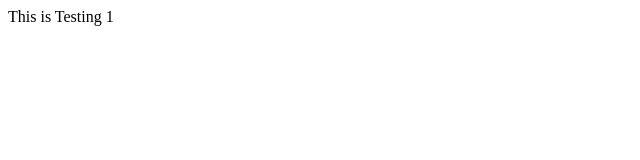
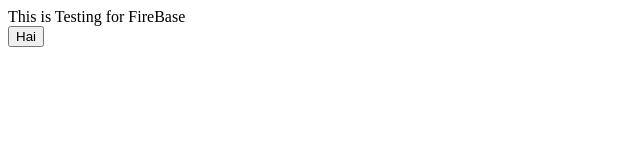
Before and after one commit to Rishikathron/FireBase_DeployTest, a plain HTML site: page index.html in a window 1280 px wide. Shown: the whole page, without its empty margins (0-640 px from the left). Drawn offline with Linux system fonts and the light colour scheme.

```diff
--- a/index.html
+++ b/index.html
@@ -5,6 +5,7 @@
     <title>Document</title>
 </head>
 <body>
-    <div>This is Testing 1</div>
+    <div>This is Testing for FireBase</div>
+    <div><button>Hai</button></div>
 </body>
 </html>
```
